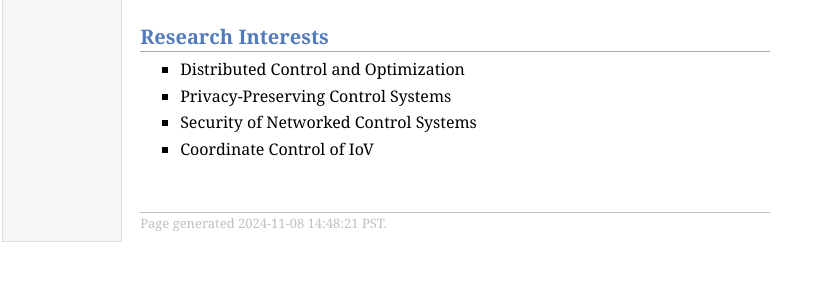
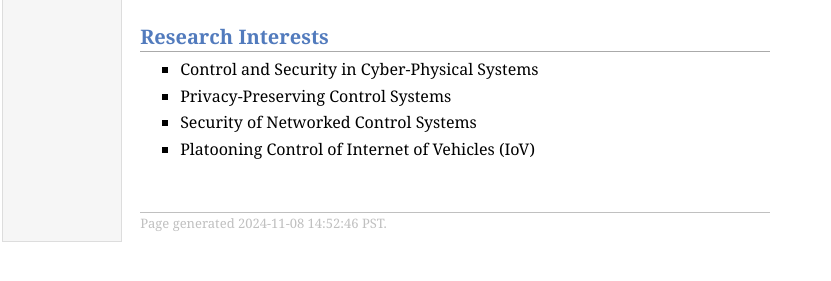
Before and after one commit to yefengleaf97/yef, a plain HTML site: page index.html in a window 1280 px wide. Shown: the part 291-572 px from the top of the page, without its empty margins (0-831 px from the left). Drawn offline with nearby package versions, Linux system fonts and the light colour scheme; some packages are replaced by stand-ins of ours.

Commit message:
Add files via upload

```diff
--- a/index.html
+++ b/index.html
@@ -61,7 +61,7 @@ Email: <a href="mailto:yefengleaf97@gmail.com" target=&ldquo;blank&rdquo;>yefeng
 </td></tr></table>
 <h2>Research Interests</h2>
 <ul>
-<li><p>Distributed Control and Optimization
+<li><p>Control and Security in Cyber-Physical Systems
 </p>
 </li>
 <li><p>Privacy-Preserving Control Systems
@@ -70,13 +70,13 @@ Email: <a href="mailto:yefengleaf97@gmail.com" target=&ldquo;blank&rdquo;>yefeng
 <li><p>Security of Networked Control Systems
 </p>
 </li>
-<li><p>Coordinate Control of IoV
+<li><p>Platooning Control of Internet of Vehicles (IoV)
 </p>
 </li>
 </ul>
 <div id="footer">
 <div id="footer-text">
-Page generated 2024-11-08 14:48:21 PST</a>.
+Page generated 2024-11-08 14:52:46 PST</a>.
 </div>
 </div>
 </td>
```
Also changed, not shown: activity.html (+1 -1 lines), biography.html (+1 -1 lines), publications.html (+1 -1 lines).
